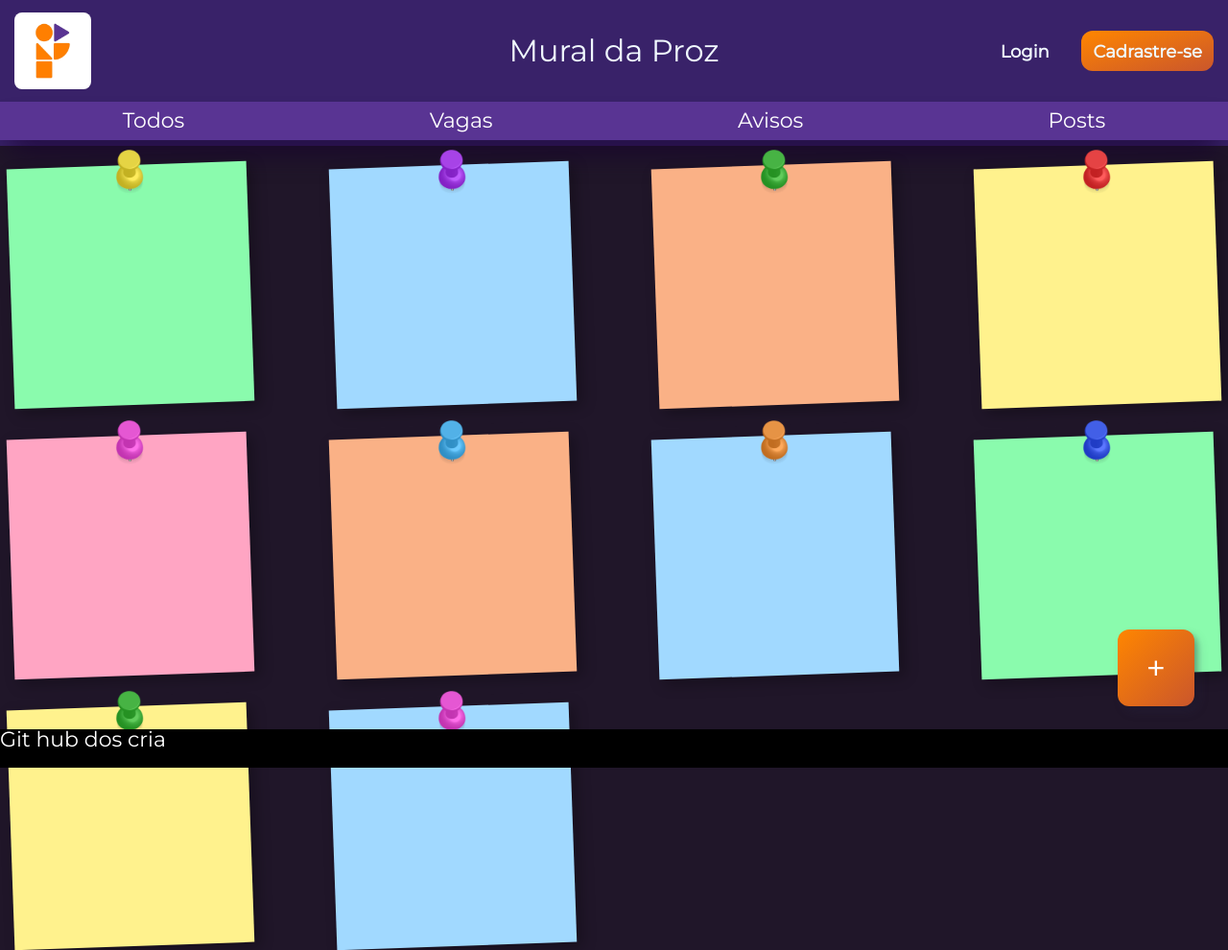
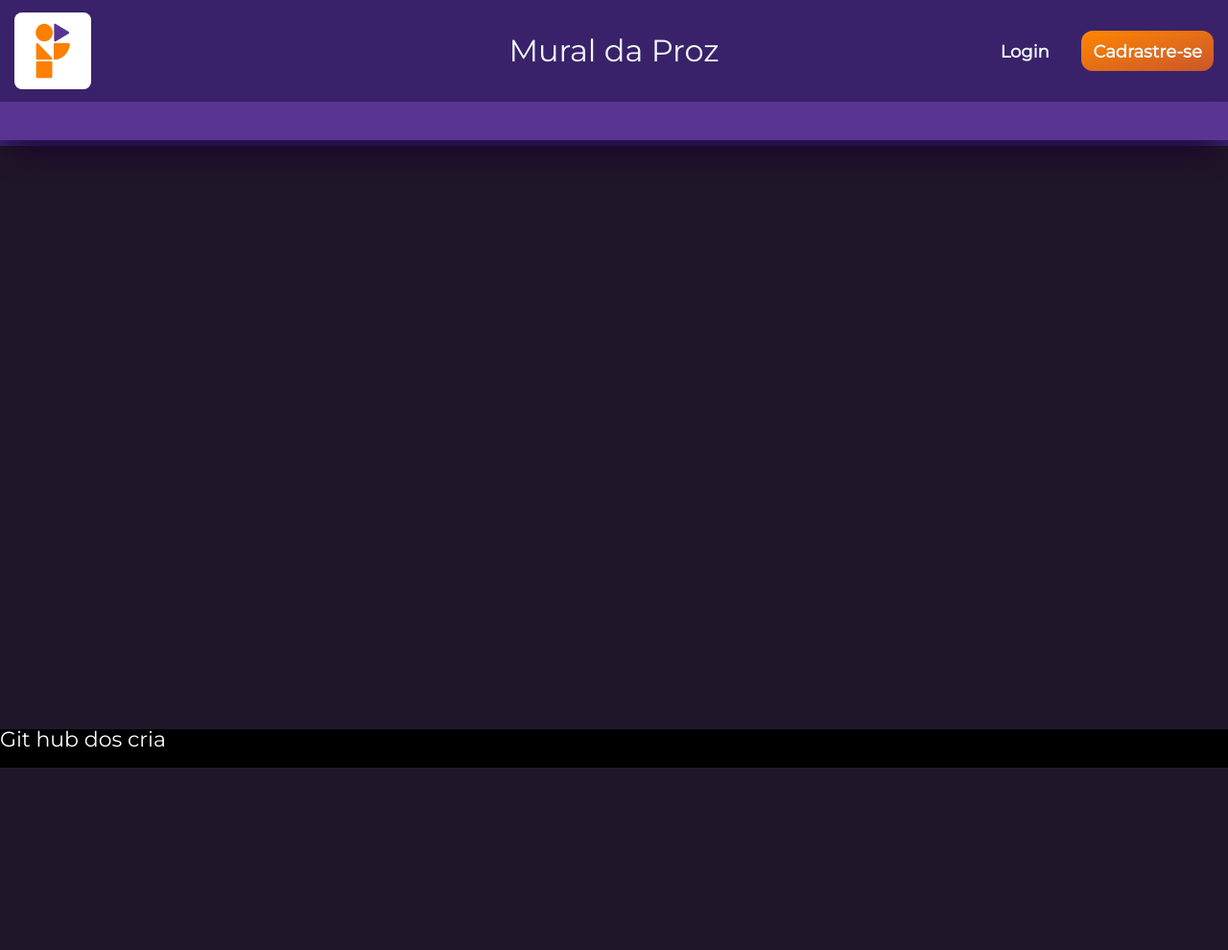
Before and after one commit to isaac-rom3ro/mural-proz, a PHP site: page /pages/mural.php in a window 1280 px wide. Shown: the whole page at 96% size. After the commit the page ends 800 px from the top, so only its background shows below. Run offline with PHP 8.4, Linux system fonts and the light colour scheme.

Commit message:
attempt to merge to main

```diff
--- a/pages/mural.php
+++ b/pages/mural.php
@@ -37,82 +37,13 @@
 
         <nav class="header__nav">
             <div class="nav__content">
-                <ul class="nav__list-sections">
-                    <li>Todos</li>
-                    <li>Vagas</li>
-                    <li>Avisos</li>
-                    <li>Posts</li>
-                </ul>
+
             </div>
         </nav>
     </header>
 
     <main class="main__content">
-        <div class="board-posts">
-            <div class="post p1">
-                <div class="pin">
-                    <img src="../assets/images/pin_yellow.png" alt="">
-                </div>
-            </div>
 
-            <div class="post p2">
-                <div class="pin">
-                    <img src="../assets/images/pin_purple.png" alt="">
-                </div>
-            </div>
-
-            <div class="post p3">
-                <div class="pin">
-                    <img src="../assets/images/pin_green.png" alt="">
-                </div>
-            </div>
-
-            <div class="post p4">
-                <div class="pin">
-                    <img src="../assets/images/pin_red.png" alt="">
-                </div>
-            </div>
-
-            <div class="post p5">
-                <div class="pin">
-                    <img src="../assets/images/pin_pink.png" alt="">
-                </div>
-            </div>
-
-            <div class="post p3">
-                <div class="pin">
-                    <img src="../assets/images/pin_blue.png" alt="">
-                </div>
-            </div>
-
-            <div class="post p2">
-                <div class="pin">
-                    <img src="../assets/images/pin_orange.png" alt="">
-                </div>
-            </div>
-
-            <div class="post p1">
-                <div class="pin">
-                    <img src="../assets/images/pin_darkblue.png" alt="">
-                </div>
-            </div>
-
-            <div class="post p4">
-                <div class="pin">
-                    <img src="../assets/images/pin_green.png" alt="">
-                </div>
-            </div>
-
-            <div class="post p2">
-                <div class="pin">
-                    <img src="../assets/images/pin_pink.png" alt="">
-                </div>
-            </div>
-
-            <div class="main__buttom" id="mainButton">
-                <button class="buttom-add-post">+</button>
-            </div>
-        </div>
     </main>
 
     <div class="window__content hidden" id="windowContent">
```
